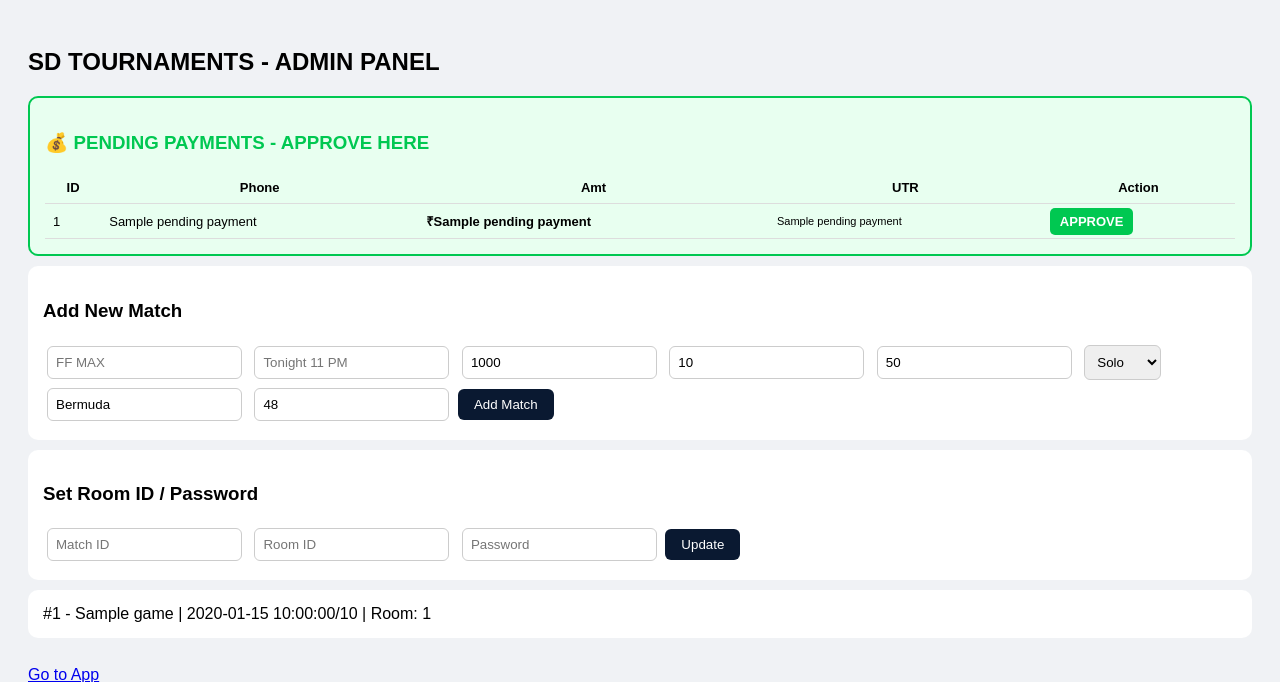
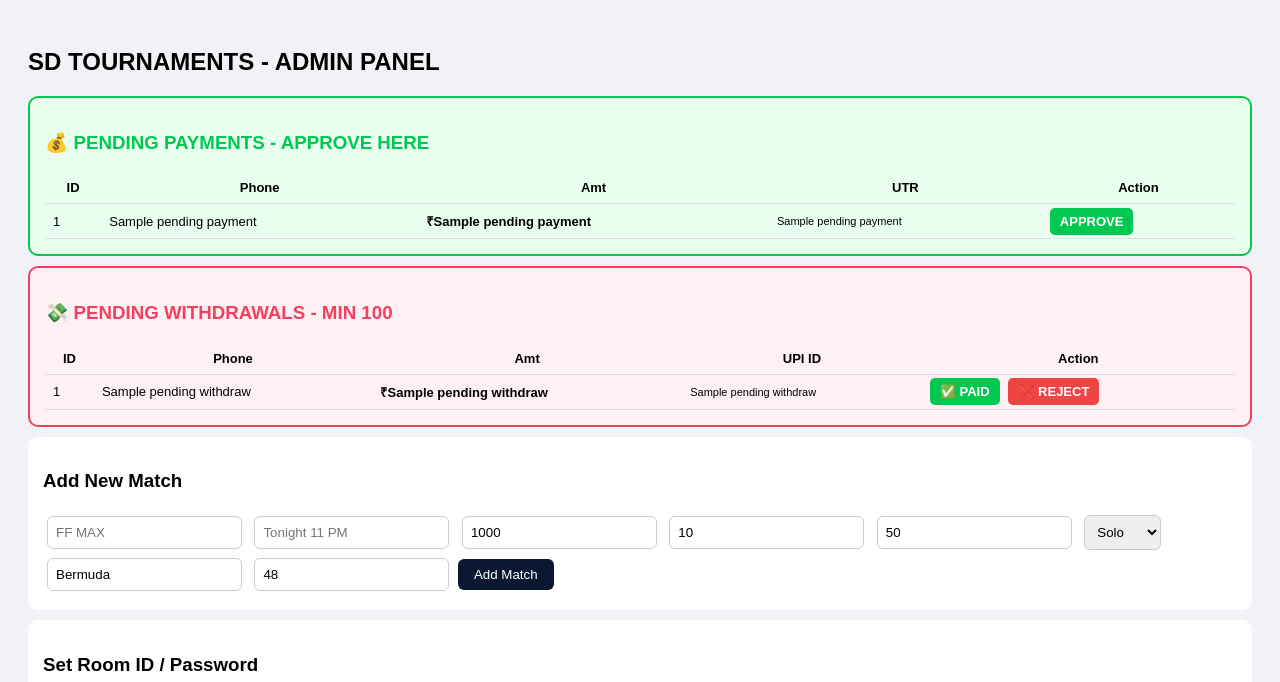
Before and after one commit to kothapallisravankumar05-art/sd-tournments, a Flask app: template templates/admin.html in a window 1280 px wide. Shown: the top 682 px of the page. Run offline with Flask 3, Linux system fonts and the light colour scheme; the template is opened without the code that fills it: most values are stand-ins (such as "Sample title", 1, 10 or a date in 2020).

Commit message:
Update admin.html

```diff
--- a/templates/admin.html
+++ b/templates/admin.html
@@ -20,6 +20,30 @@
 </table>
 {% else %}
 <p>No Pending Payments bro!</p>
+{% endif %}
+</div>
+
+<!-- WITHDRAWAL SECTION - NEW ADDED -->
+<div class="card" style="border:2px solid #f43f5e; background:#fff0f3;">
+<h3 style="color:#f43f5e;">💸 PENDING WITHDRAWALS - MIN 100</h3>
+{% if pending_withdraws and pending_withdraws|length > 0 %}
+<table>
+<tr><th>ID</th><th>Phone</th><th>Amt</th><th>UPI ID</th><th>Action</th></tr>
+{% for w in pending_withdraws %}
+<tr>
+<td>{{ w[0] }}</td>
+<td>{{ w[1] }}</td>
+<td><b>₹{{ w[2] }}</b></td>
+<td style="font-size:11px">{{ w[3] }}</td>
+<td>
+<a href="/admin/approve_withdraw/{{ w[0] }}" style="background:#00c851;color:white;padding:6px 10px;border-radius:5px;text-decoration:none;font-weight:700">✅ PAID</a>
+<a href="/admin/reject_withdraw/{{ w[0] }}" style="background:#ef4444;color:white;padding:6px 10px;border-radius:5px;text-decoration:none;font-weight:700;margin-left:5px">❌ REJECT</a>
+</td>
+</tr>
+{% endfor %}
+</table>
+{% else %}
+<p>No Pending Withdrawals bro!</p>
 {% endif %}
 </div>
 
```
